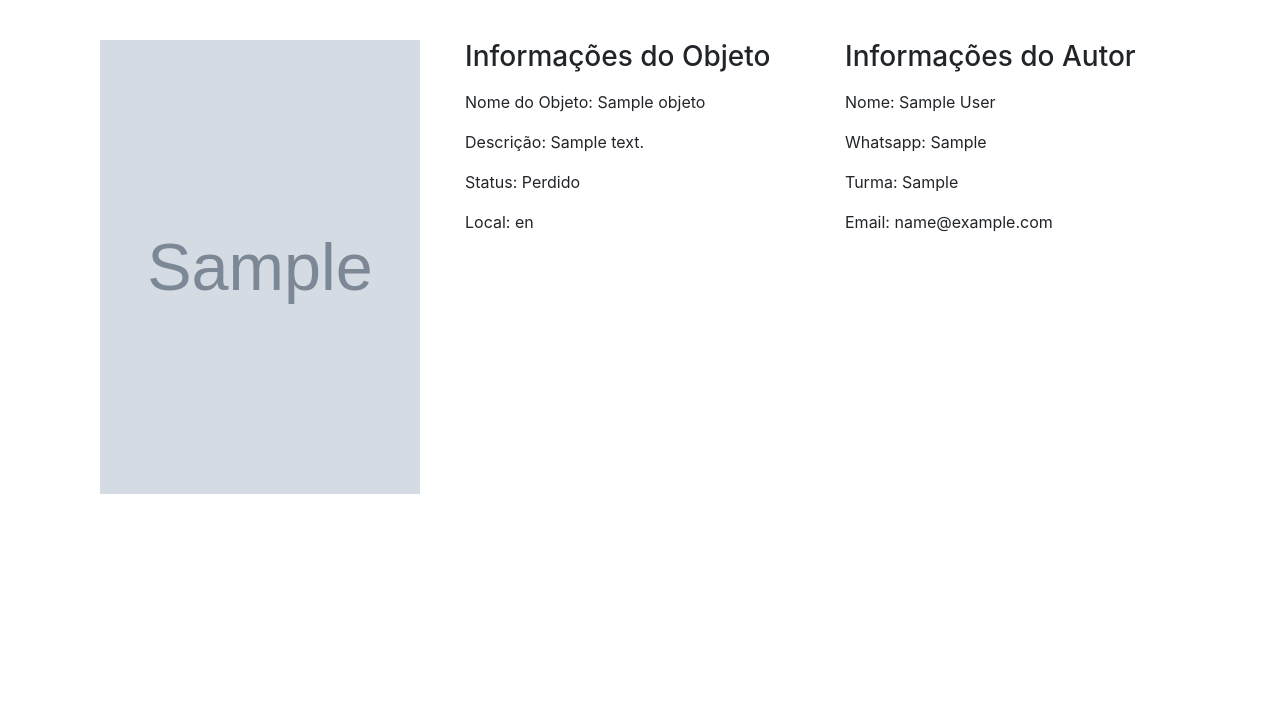
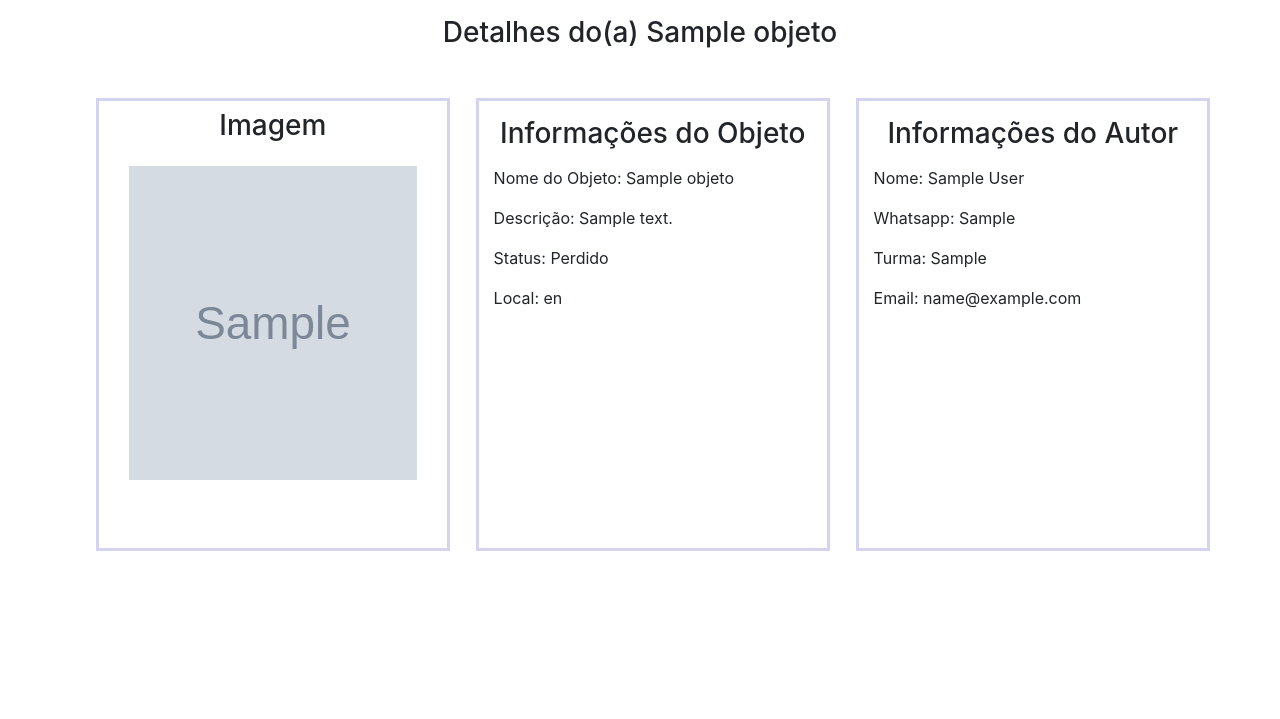
Before and after one commit to brunomalheiros/IFinder, a Django app: page /detalhes-do-item/1 in a window 1280 px wide. Shown: the part 56-775 px from the top of the page. Run offline with Django 3.2, Linux system fonts and the light colour scheme; a user stored in the database is signed in; tables that the repository leaves empty hold one stand-in row (values such as "Sample post"); grey boxes marked "Sample" are stand-in pictures; some libraries are stand-ins or nearby versions.

Commit message:
atualização página de detalhes de item

```diff
--- a/achadoseperdidos/templates/item.html
+++ b/achadoseperdidos/templates/item.html
@@ -11,13 +11,16 @@
 
             <div class="container" style="height:90vh">
 
-                <div class="row" style="height:100%;">
-                    <div class="col-sm" style="margin-top:5vh; height:90%;">
-                        <div class="hoc container center"> <img src="{{MEDIA_URL }}{{ objeto.imagem.url }}" width="100%" height="70%"> </img></div>
+                    <h3 style=" margin-top:2vh; text-align: center;">Detalhes do(a) {{ objeto.nome }} </h3>
+
+                <div class="row" style="height:90%;">
+                    <div class="col-sm" style="margin-top:5vh; height:70%; border-style: solid;  border-color: rgb(212, 212, 241); margin-left: 2vw;">
+                        <h3 style="margin-top:1vh; text-align: center;">Imagem</h3>
+                        <div class="hoc container center"> <img style=" margin-top:2vh; text-align: center;" src="{{MEDIA_URL }}{{ objeto.imagem.url }}" width="100%" height="70%"> </img></div>
                     </div>
 
-                    <div class="col-sm"  style="margin-top:5vh; height:90%;">
-                        <h3>Informações do Objeto</h3>
+                    <div class="col-sm"  style="margin-top:5vh; height:70%; border-style: solid;  border-color: rgb(212, 212, 241); margin-left: 2vw;">
+                        <h3 style="margin-top:2vh; text-align: center;">Informações do Objeto</h1>
                         <p style="margin-top: 2vh;">Nome do Objeto: {{ objeto.nome }}</p>
                         <p>Descrição: {{ objeto.descricao }}</p>
                         <p>Status: {{ objeto.status }}</p>
@@ -28,8 +31,8 @@
 
                     </div>
 
-                    <div class="col-sm"  style="margin-top:5vh; height:90%;">
-                        <h3 >Informações do Autor</h3>
+                    <div class="col-sm"  style="margin-top:5vh; height:70%; border-style: solid;  border-color: rgb(212, 212, 241); margin-left: 2vw;">
+                        <h3 style="margin-top:2vh; text-align: center;" >Informações do Autor</h3>
                         <p style="margin-top: 2vh;">Nome: {{responsavel.first_name}} {{ responsavel.last_name}}</p>
                         <p>Whatsapp: {{ perfil_responsavel.whatsapp }}</p>
                         <p>Turma: {{ perfil_responsavel.turma}}</p>
```
